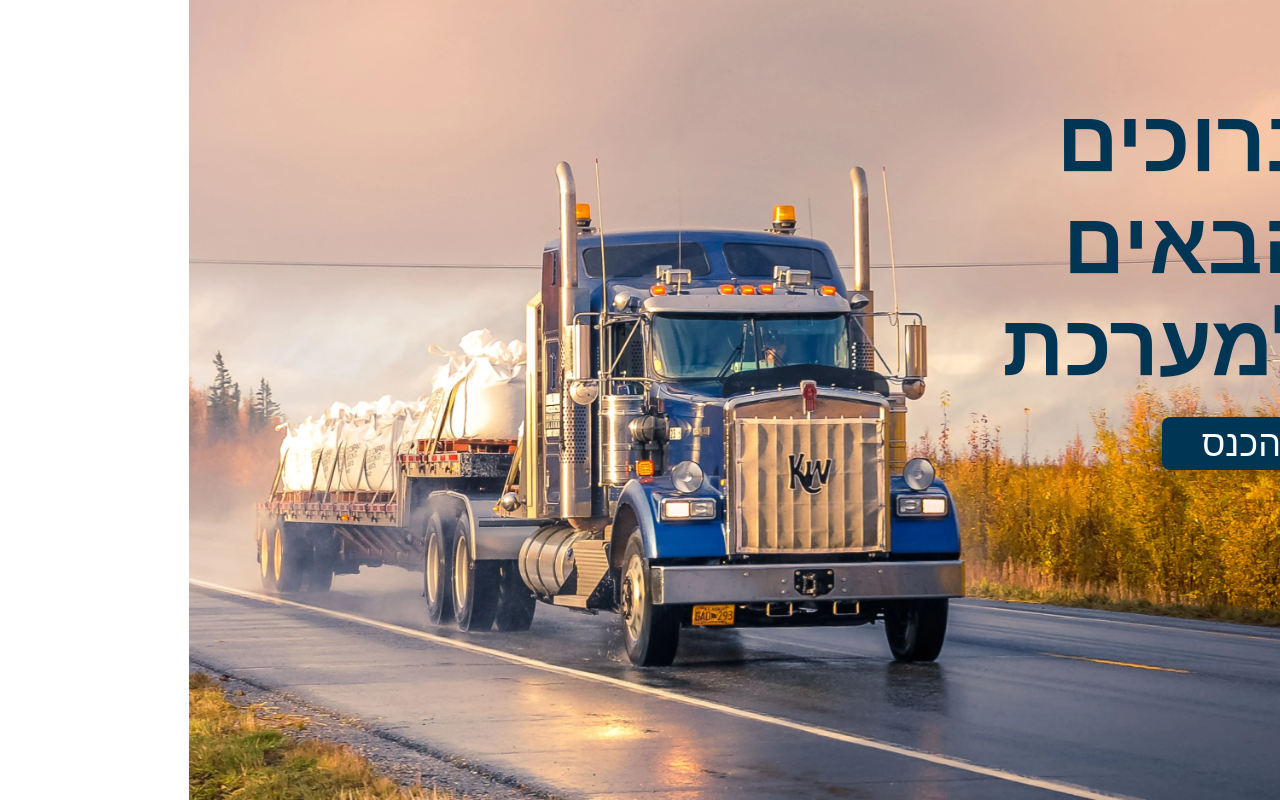
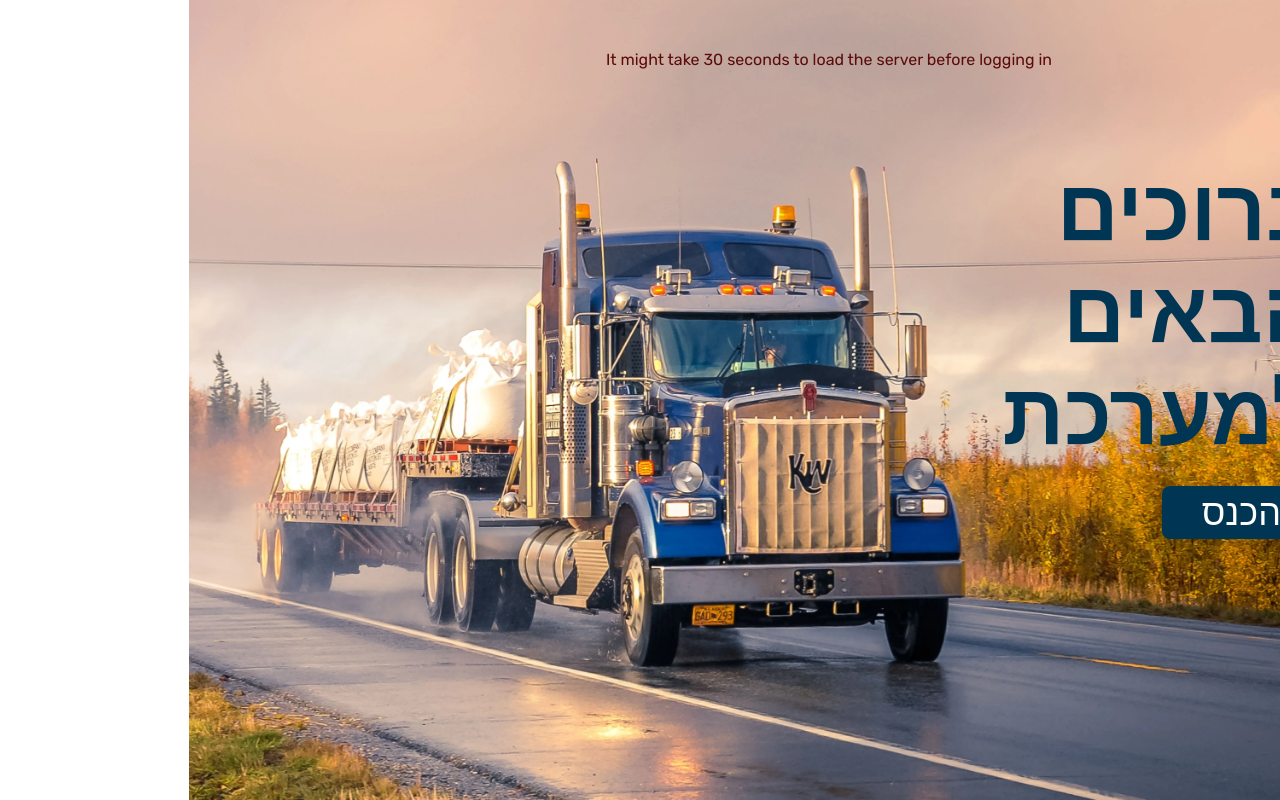
Before and after one commit to lightir21/truckerapp, a React (Create React App) app in the folder client/: page /landing in a window 1280 px wide. Built offline with nearby package versions, Linux system fonts and the light colour scheme; no server answers.

Commit message:
add text to landing page

```diff
--- a/client/src/pages/landingPage/LandingPage.jsx
+++ b/client/src/pages/landingPage/LandingPage.jsx
@@ -20,6 +20,7 @@ const LandingPage = ({ setLogin, userStatus }) => {
 
   return (
     <div className="landingPage">
+      <p>It might take 30 seconds to load the server before logging in</p>
       {enterClicked ? (
         <Login setLogin={setLogin} />
       ) : (
--- a/client/src/pages/landingPage/landingPage.scss
+++ b/client/src/pages/landingPage/landingPage.scss
@@ -6,6 +6,13 @@
   background-repeat: no-repeat;
   background-size: cover;
   background-position: center;
+
+  p {
+    text-align: center;
+    padding-top: 5rem;
+    font-size: 1.6rem;
+    color: rgb(92, 11, 11);
+  }
 
   &__intro {
     padding: 2rem;
```
